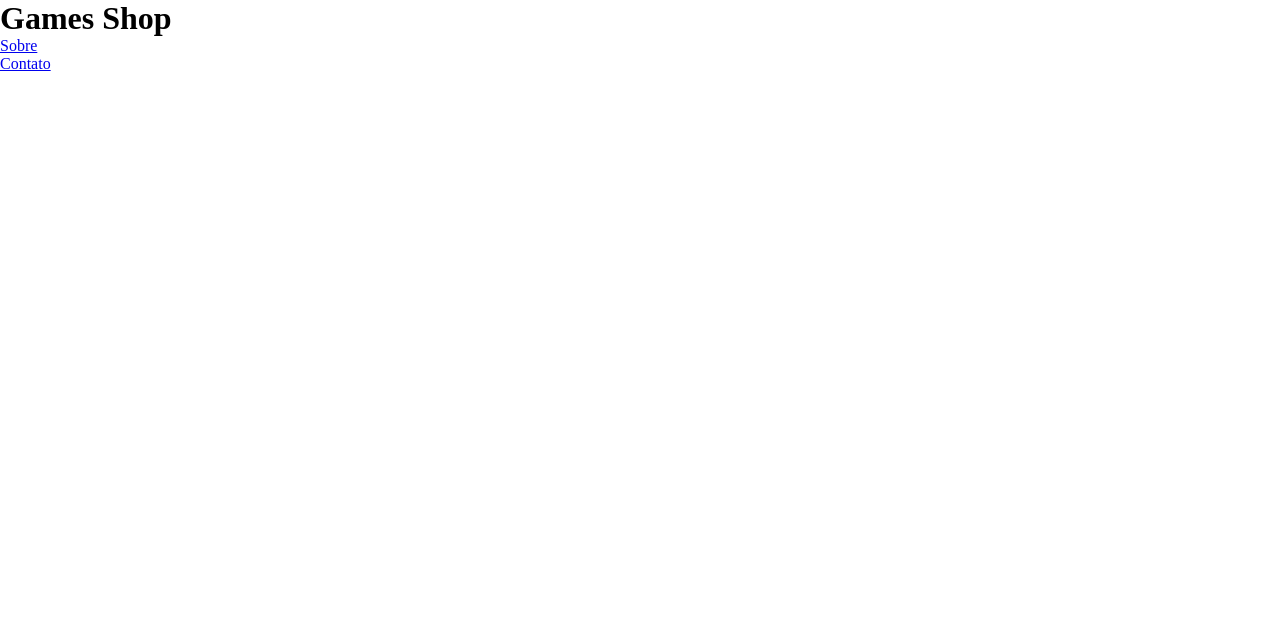
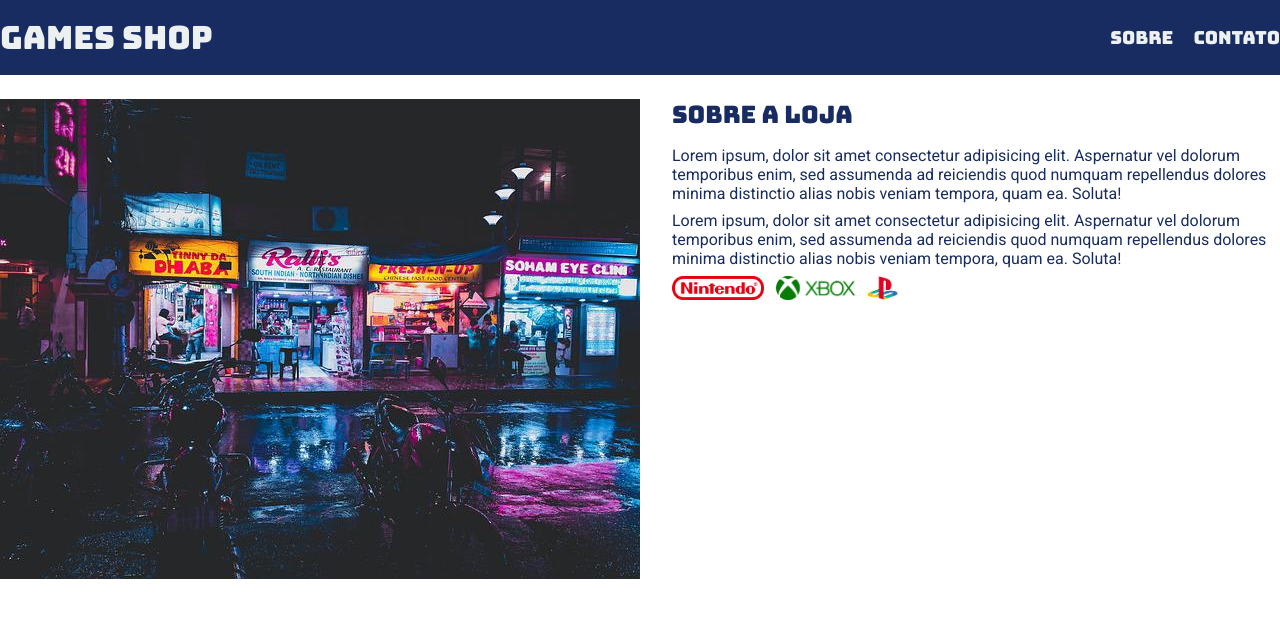
Before and after one commit to VagnerZaleski/Projeto-GameShop, a plain HTML site: page index.html in a window 1280 px wide. Drawn offline with Linux system fonts and the light colour scheme.

Commit message:
Criacao do CSS do sobre a loja

```diff
--- a/index.html
+++ b/index.html
@@ -1,13 +1,23 @@
 <!DOCTYPE html>
 <html lang="pt-br">
+
 <head>
     <meta charset="UTF-8">
     <meta name="viewport" content="width=device-width, initial-scale=1.0">
     <title>Game Shop</title>
     <link rel="stylesheet" href="./main.css">
+
+    <!-- Fontes -->
+
+    <link rel="preconnect" href="https://fonts.googleapis.com">
+    <link rel="preconnect" href="https://fonts.gstatic.com" crossorigin>
+    <link href="https://fonts.googleapis.com/css2?family=Bungee&family=Roboto&display=swap" rel="stylesheet">
+
 </head>
+
 <body>
     <header>
+        <div class="container">
             <h1>Games Shop</h1>
             <nav>
                 <ul>
@@ -19,6 +29,30 @@
                     </li>
                 </ul>
             </nav>
+        </div>
     </header>
+
+    <section>
+        <div class="container">
+            <img class="store-front" src="./images/loja.jpg" alt="fachada da loja">
+            <div>
+                <h2>Sobre a loja</h2>
+                <p>Lorem ipsum, dolor sit amet consectetur adipisicing elit. Aspernatur vel dolorum temporibus enim, sed
+                    assumenda ad reiciendis quod numquam repellendus dolores minima distinctio alias nobis veniam
+                    tempora, quam ea. Soluta!
+                </p>
+                <p>Lorem ipsum, dolor sit amet consectetur adipisicing elit. Aspernatur vel dolorum temporibus enim, sed
+                    assumenda ad reiciendis quod numquam repellendus dolores minima distinctio alias nobis veniam
+                    tempora, quam ea. Soluta!
+                </p>
+                <ul class="brands-list">
+                    <li><img src="./images/nintendo.png" alt="Nintendo"></li>
+                    <li><img src="./images/xbox.png" alt="Xbox"></li>
+                    <li><img src="./images/playstation.png" alt="playstation"></li>
+                </ul>
+            </div>
+        </div>
+    </section>
 </body>
+
 </html>
--- a/main.css
+++ b/main.css
@@ -1,5 +1,86 @@
-*{
+* {
     margin: 0;
     padding: 0;
     box-sizing: border-box;
 }
+
+body {
+    font-family: 'Roboto', sans-serif;
+}
+
+header,
+section h2 {
+    font-family: 'Bungee', sans-serif;
+
+}
+
+
+header {
+    padding: 16px 0;
+    background-color: #182C61;
+    color: #ecf0f1;
+}
+
+header h1,
+section h2 {
+    font-weight: normal;
+}
+
+header nav li {
+    display: inline;
+    margin-left: 16px;
+    font-size: 18px;
+
+}
+
+header nav li a {
+    color: #ecf0f1;
+    text-decoration: none;
+}
+
+.container {
+    max-width: 1280px;
+    width: 100%;
+    margin: 0 auto;
+}
+
+header .container,
+section .container {
+    display: flex;
+    flex-direction: row;
+    align-items: center;
+    justify-content: space-between;
+}
+
+.brands-list img {
+    height: 24px;
+}
+
+.brands-list li {
+    display: inline;
+    margin-right: 8px;
+}
+
+section .container {
+    align-items: flex-start;
+}
+
+section {
+    padding: 24px 0;
+}
+
+section h2 {
+    margin-bottom: 16px;
+}
+
+section {
+    color: #182C61;
+}
+
+section p {
+    margin-bottom: 8px;
+}
+
+.store-front {
+    margin-right: 32px;
+}
```
Lines whose indentation alone changed are shown as unchanged.
